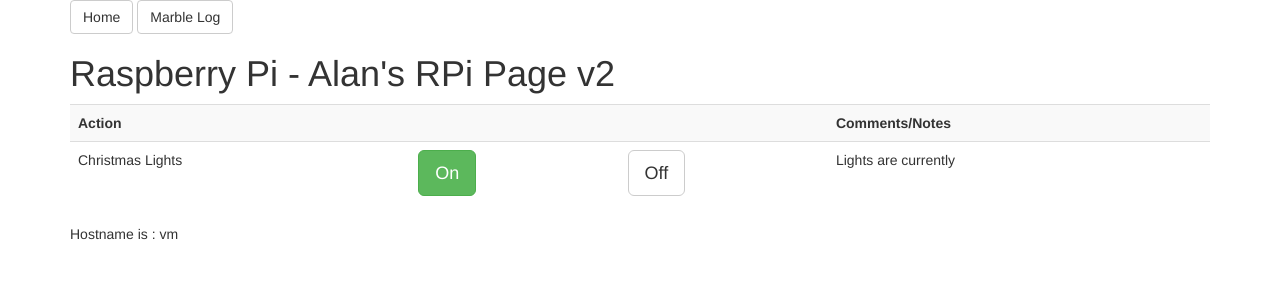
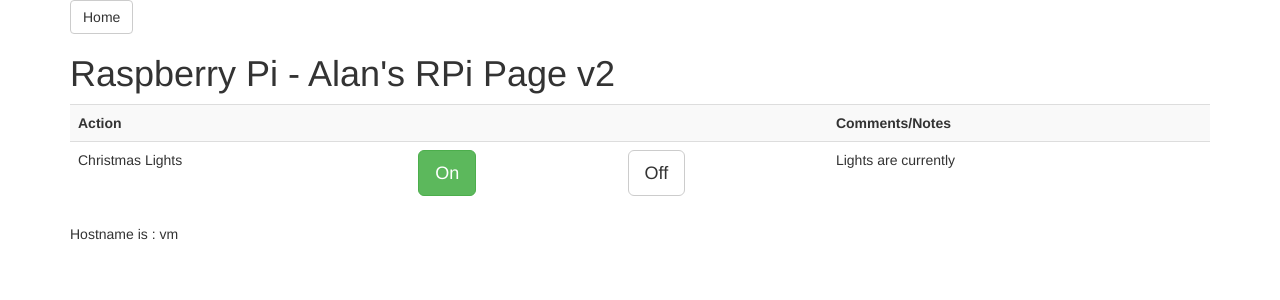
Before and after one commit to alangobrown/christmas-lights, a Flask app: page / in a window 1280 px wide. Shown: the top 300 px of the page. Run offline with Flask 2, Linux system fonts and the light colour scheme; some libraries are stand-ins or nearby versions.

Commit message:
Removed the marble log link

```diff
--- a/app/templates/layout.html
+++ b/app/templates/layout.html
@@ -22,7 +22,6 @@
   	<div class="container">
     <div class="btn-group" role="group" aria-label="...">
       <a href="/"><button type="button" class="btn btn-default">Home</button></a>
-      <a href="/solenoid/log"><button type="button" class="btn btn-default">Marble Log</button></a>
     </div>
       {% block body %}{% endblock %}
 
```
